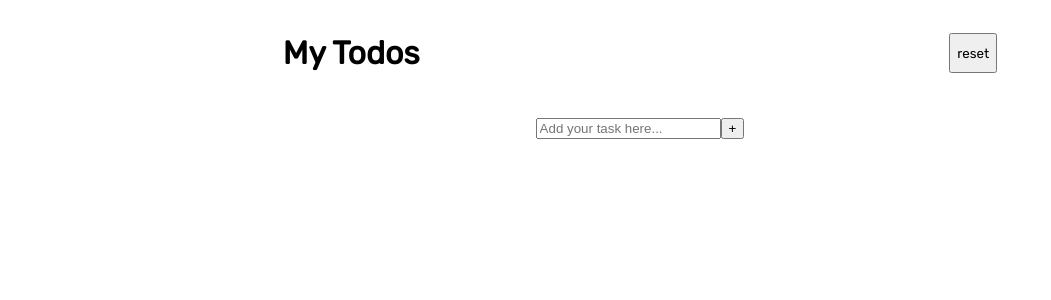
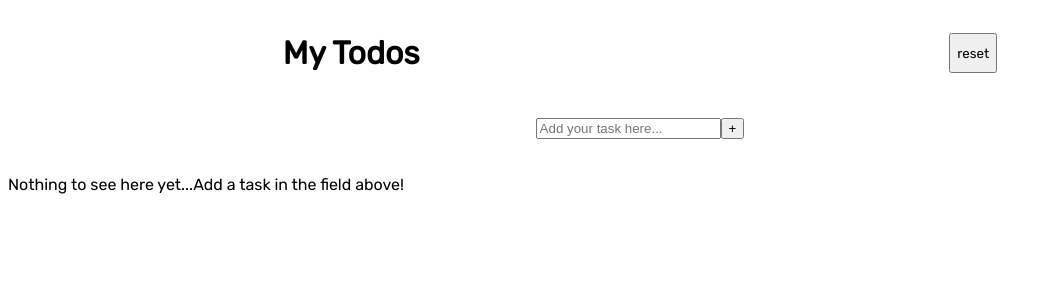
Before and after one commit to sachie5/todo-list, a React (Vite) app: page / in a window 1280 px wide. Shown: the top 300 px of the page, without its empty margins (0-1051 px from the left). Built offline with nearby package versions, Linux system fonts and the light colour scheme; the HTML template or start-up script is replaced by a standard one.

Commit message:
can add and delete items from todo list

```diff
--- a/src/App.tsx
+++ b/src/App.tsx
@@ -46,8 +46,7 @@ const App = () => {
       currentItem = currentEntry.textContent;
     }
 
-
-    const newChecked = !checked;
+     const newChecked = !checked;
     setChecked(newChecked);
 
     if(newChecked){
--- a/src/components/List/List.tsx
+++ b/src/components/List/List.tsx
@@ -12,7 +12,7 @@ type ListProps = {
 
 const List = ({items, style, handleListItemButtonClick, handleCheckChange, checked}: ListProps) => {
 
-    if(!items) return <p>Nothing to see here yet...Add a task in the field above!</p>
+    if(!items || items.length === 0) return <p>Nothing to see here yet...Add a task in the field above!</p>
 
     return (
         <div className="list">
```
